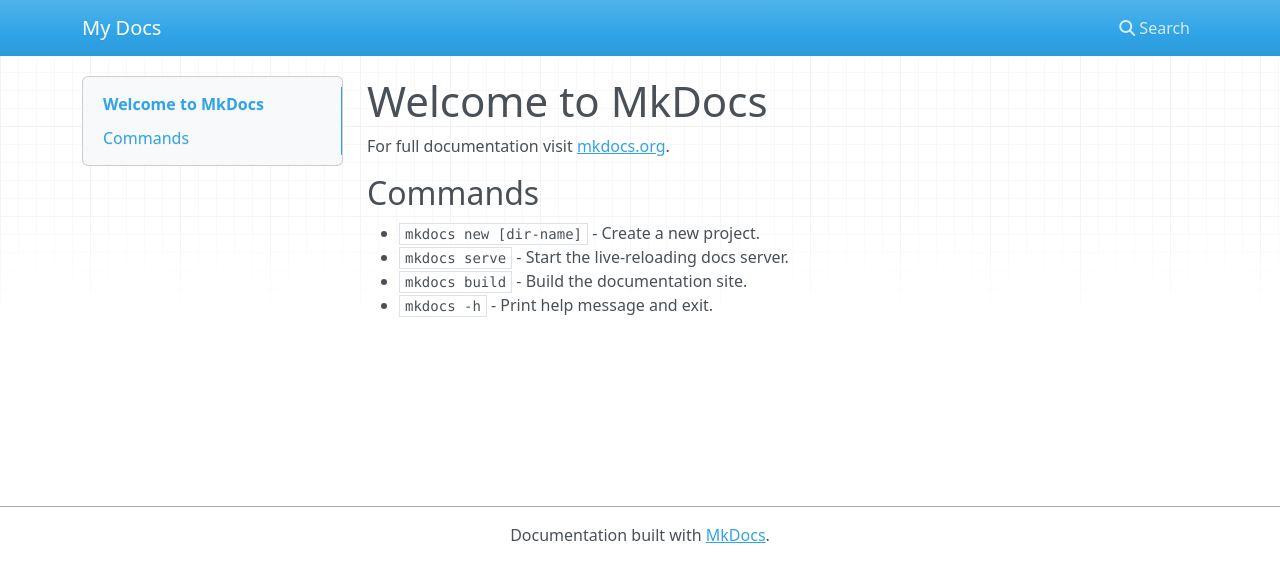
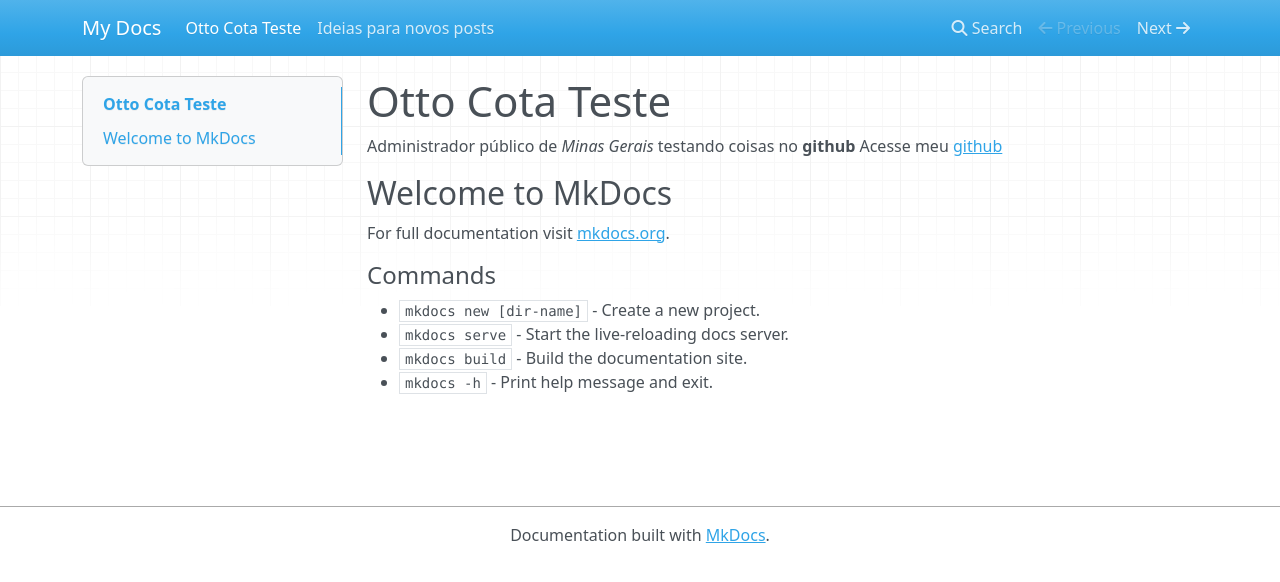
Before and after one commit to ottocota/cursoaid, an MkDocs documentation site: the page built from docs/index.md, in a window 1280 px wide. Shown: the top 582 px of the page. Built offline with MkDocs 1.6.1, drawn with Linux system fonts in a browser that asks for light colours; nearby versions of some CDN libraries.

```diff
--- /dev/null
+++ b/docs/ideias_posts.md
@@ -0,0 +1,3 @@
+# Ideias para novos posts
+
+- Escrever sobre a experiência de fazer o Trilha-dev
--- a/docs/index.md
+++ b/docs/index.md
@@ -1,8 +1,11 @@
-# Welcome to MkDocs
+# Otto Cota Teste
+Administrador público de *Minas Gerais* testando coisas no **github**
+Acesse meu [github](https://github.com/ottocota)
+## Welcome to MkDocs
 
 For full documentation visit [mkdocs.org](https://www.mkdocs.org).
 
-## Commands
+#### Commands
 
 * `mkdocs new [dir-name]` - Create a new project.
 * `mkdocs serve` - Start the live-reloading docs server.
--- a/pyproject.toml
+++ b/pyproject.toml
@@ -15,3 +15,6 @@ dependencies = [
 [build-system]
 requires = ["poetry-core>=2.0.0,<3.0.0"]
 build-backend = "poetry.core.masonry.api"
+
+[tool.poetry.group.dev.dependencies]
+mkdocs = "^1.6.1"
```
Also changed, not shown: 5 other files.
